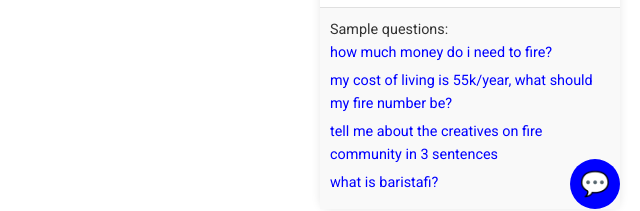
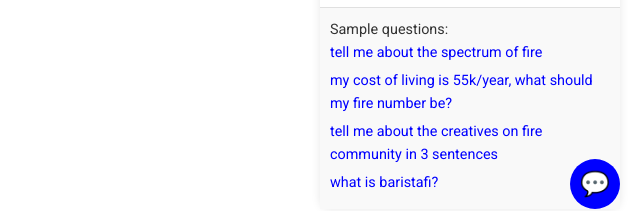
Before and after one commit to svetlanadubkova/investingforfreaks, a plain HTML site: page index.html in a window 1280 px wide. Shown: the part 571-782 px from the top of the page, 640-1280 px from the left. Drawn offline with Linux system fonts and the light colour scheme.

Commit message:
Update index.html added spectrum q

```diff
--- a/index.html
+++ b/index.html
@@ -824,7 +824,7 @@ Subscribe to our <img src="https://em-content.zobj.net/thumbs/240/apple/325/cale
   </div>
   <div class="sample-questions">
     <div>Sample questions:</div>
-    <div class="sample-question" onclick="askSampleQuestion(this)">how much money do i need to fire?</div>
+    <div class="sample-question" onclick="askSampleQuestion(this)">tell me about the spectrum of fire</div>
     <div class="sample-question" onclick="askSampleQuestion(this)">my cost of living is 55k/year, what should my fire number be?</div>
     <div class="sample-question" onclick="askSampleQuestion(this)">tell me about the creatives on fire community in 3 sentences</div>
     <div class="sample-question" onclick="askSampleQuestion(this)">what is baristafi?</div>
```
